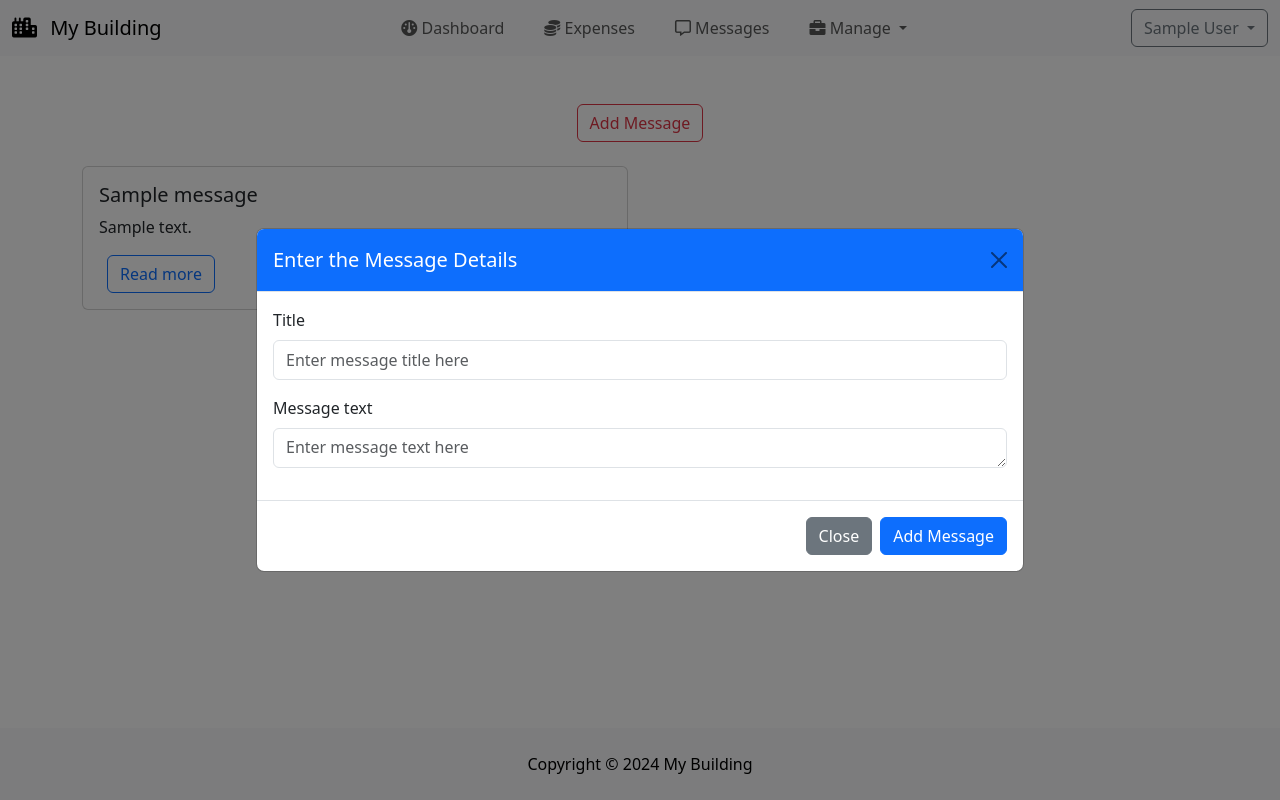
After one commit to dinocom33/BuildingBillsManagement, a Django app: page /building/messages/ in a window 1280 px wide, after a click on "Add Message". The commit adds this page. Run offline with Django 5.2, Linux system fonts and the light colour scheme; a user stored in the database is signed in; tables that the repository leaves empty hold one stand-in row (values such as "Sample post"); parts of the project's set-up code (start-up, migrations or seed data) failed here and were passed over.

Commit message:
Added message dashboard

```diff
--- a/building/urls.py
+++ b/building/urls.py
@@ -13,4 +13,7 @@ urlpatterns = [
     path('expense_dashboard/', views.manage_expenses, name='expense_dashboard'),
     path('create_expense/', views.create_expense, name='create_expense'),
     path('bills/', views.bills, name='bills'),
+    path('add_message/', views.add_message, name='create_message'),
+    path('messages/', views.messages_view, name='messages'),
+    path('message/<int:message_id>/', views.message_view, name='message'),
 ]
--- a/building/views.py
+++ b/building/views.py
@@ -13,7 +13,7 @@ from django.urls import reverse
 from accounts.decorators import group_required
 from .tasks import create_apartment_bills_task
 
-from building.models import Building, Bill, Apartment, Entrance, Expense, TotalMaintenanceAmount
+from building.models import Building, Bill, Apartment, Entrance, Expense, TotalMaintenanceAmount, Message
 
 User = get_user_model()
 
@@ -376,3 +376,52 @@ def bills(request):
     }
 
     return render(request, 'building/bills.html', context)
+
+
+@login_required
+@group_required('manager')
+def add_message(request):
+    if request.method == 'POST':
+        title = request.POST['title']
+        text = request.POST['text']
+        user = request.user
+        building = user.owner.filter(entrance__isnull=False).first().entrance.building
+        entrance = user.owner.filter(entrance__isnull=False).first().entrance
+
+        Message.objects.create(
+            title=title,
+            text=text,
+            building=building,
+            entrance=entrance
+        )
+
+        messages.success(request, 'Message created successfully')
+        return redirect('building:messages')
+
+    return render(request, 'building/messages.html')
+
+
+@login_required
+def messages_view(request):
+    all_messages = Message.objects.filter(building__apartments__owner=request.user).order_by('-date')
+
+    paginator = Paginator(all_messages, 10)
+    page_number = request.GET.get('page')
+    page_obj = paginator.get_page(page_number)
+
+    context = {
+        'all_messages': page_obj
+    }
+
+    return render(request, 'building/messages.html', context)
+
+
+@login_required
+def message_view(request, message_id):
+    message = Message.objects.get(id=message_id)
+
+    context = {
+        'message': message
+    }
+
+    return render(request, 'building/messages.html', context)
--- a/templates/accounts/my_bills.html
+++ b/templates/accounts/my_bills.html
@@ -14,7 +14,7 @@
         <div class="table-responsive">
             <table class="table table-striped table-bordered table-hover text-center align-middle">
                 {% include 'partials/_alerts.html' %}
-                <thead class="table-dark">
+                <thead class="table-secondary">
                 <tr>
                     <th>Owner</th>
                     <th>Apartment</th>
--- a/templates/accounts/residents.html
+++ b/templates/accounts/residents.html
@@ -24,7 +24,7 @@
         <div class="table-responsive">
             <table class="table table-striped table-bordered table-hover text-center align-middle">
                 {% include 'partials/_alerts.html' %}
-                <thead class="table-dark">
+                <thead class="table-secondary">
                 <tr>
                     <th>Name</th>
                     <th>Email</th>
--- a/templates/building/apartments.html
+++ b/templates/building/apartments.html
@@ -60,7 +60,7 @@
         <div class="table-responsive">
             <table class="table table-striped table-bordered table-hover text-center align-middle">
                 {% include 'partials/_alerts.html' %}
-                <thead class="table-dark">
+                <thead class="table-secondary">
                 <tr>
                     <th>Apartment</th>
                     <th>Floor</th>
--- a/templates/building/bills.html
+++ b/templates/building/bills.html
@@ -24,7 +24,7 @@
         <div class="table-responsive">
             <table class="table table-striped table-bordered table-hover text-center align-middle">
                 {% include 'partials/_alerts.html' %}
-                <thead class="table-dark">
+                <thead class="table-secondary">
                 <tr>
                     <th>Electricity</th>
                     <th>Elevator Electricity</th>
--- a/templates/building/manage_expenses.html
+++ b/templates/building/manage_expenses.html
@@ -37,7 +37,7 @@
         <div class="table-responsive">
             <table class="table table-striped table-bordered table-hover text-center align-middle">
                 {% include 'partials/_alerts.html' %}
-                <thead class="table-dark">
+                <thead class="table-secondary">
                 <tr>
                     <th>Name</th>
                     <th>Description</th>
--- /dev/null
+++ b/templates/building/messages.html
@@ -0,0 +1,197 @@
+{% extends 'base.html' %}
+{% load static %}
+{% load month_tags %}
+
+{% block title %}Dashboard{% endblock title %}
+
+{% block content %}
+    <section class="mb-5 mt-5 pb-4">
+        <div class="container mt-4">
+            <div class="text-center mb-4" id="navigation-buttons">
+                {% if request.user.groups.all.0.name == 'manager' or request.user.is_superuser %}
+                    <button type="button" class="btn btn-outline-danger mx-2" data-bs-toggle="modal"
+                            data-bs-target="#addMessageModal" id="add-message">
+                        Add Message
+                    </button>
+                {% endif %}
+            </div>
+            {% include 'partials/_alerts.html' %}
+            {% if all_messages %}
+                <div class="row">
+                    {% for message in all_messages %}
+                        <div class="col-sm-6 mb-3  mb-4">
+                            <div class="card">
+                                <div class="card-body">
+                                    <h5 class="card-title">{{ message.title }}</h5>
+                                    <p class="card-text">{{ message.text | truncatechars:70 }}</p>
+                                    <button type="button" class="btn btn-outline-primary mx-2"
+                                            data-bs-toggle="modal"
+                                            data-bs-target="#viewMessageModal"
+                                            data-message-id="{{ message.id }}"
+                                            data-message-title="{{ message.title }}"
+                                            data-message-text="{{ message.text }}"
+                                            id="view-message-{{ message.id }}">
+                                        Read more
+                                    </button>
+                                </div>
+                            </div>
+                        </div>
+                    {% endfor %}
+                </div>
+            {% else %}
+                <h2 class="text-center mt-4">No messages found</h2>
+            {% endif %}
+        </div>
+
+        <!-- Modal for Adding Message -->
+        <div class="modal fade" id="addMessageModal" tabindex="-1" aria-labelledby="addMessageModal" aria-hidden="true">
+            <div class="modal-dialog modal-dialog-centered" style="max-width: 60%;">
+                <div class="modal-content">
+                    <div class="modal-header bg-primary text-white">
+                        <h5 class="modal-title" id="addMessageModal">Enter the Message Details</h5>
+                        <button type="button" class="btn-close" data-bs-dismiss="modal" aria-label="Close"></button>
+                    </div>
+                    <form method="post" action="{% url 'building:create_message' %}">
+                        {% csrf_token %}
+                        <div class="modal-body">
+                            <div class="mb-3">
+                                <input type="hidden" name="month" value="{{ month }}">
+                                <input type="hidden" name="year" value="{{ year }}">
+                                <label for="title" class="form-label">Title</label>
+                                <input name="title" id="title" type="text"
+                                       placeholder="Enter message title here" class="form-control" required/>
+                            </div>
+                            <div class="mb-3">
+                                <label for="text" class="form-label">Message text</label>
+                                <textarea name="text" id="text" rows="6"
+                                          placeholder="Enter message text here" class="form-control"
+                                          required></textarea>
+                            </div>
+                        </div>
+                        <div class="modal-footer">
+                            <button type="button" class="btn btn-secondary" data-bs-dismiss="modal">Close</button>
+                            <button type="submit" class="btn btn-primary">Add Message</button>
+                        </div>
+                    </form>
+                </div>
+            </div>
+        </div>
+
+        <!-- Modal for View Message -->
+        <div class="modal fade" id="viewMessageModal" tabindex="-1" aria-labelledby="viewMessageModalLabel"
+             aria-hidden="true">
+            <div class="modal-dialog modal-dialog-centered" style="max-width: 60%;">
+                <div class="modal-content">
+                    <div class="modal-header bg-primary text-white">
+                        <h5 class="modal-title" id="viewMessageModalLabel">Message Details</h5>
+                        <button type="button" class="btn-close" data-bs-dismiss="modal" aria-label="Close"></button>
+                    </div>
+                    <div class="modal-body">
+                        <div class="mb-3">
+                            <label for="message-title" class="form-label">Title</label>
+                            <input type="text" id="message-title" class="form-control" readonly/>
+                        </div>
+                        <div class="mb-3">
+                            <label for="message-text" class="form-label">Message text</label>
+                            <textarea id="message-text" class="form-control"
+                                      readonly></textarea>
+                        </div>
+                    </div>
+                    <div class="modal-footer">
+                        <button type="button" class="btn btn-secondary" data-bs-dismiss="modal">Close</button>
+                    </div>
+                </div>
+            </div>
+        </div>
+
+        <!-- Pagination -->
+        {% if all_messages.has_other_pages %}
+            <div class="d-flex justify-content-center mt-4">
+                <nav aria-label="Page navigation">
+                    <ul class="pagination">
+                        {% if all_messages.has_previous %}
+                            <li class="page-item">
+                                <a class="page-link" href="?page={{ all_messages.previous_page_number }}"
+                                   aria-label="Previous">
+                                    <span aria-hidden="true">&laquo;</span>
+                                </a>
+                            </li>
+                        {% else %}
+                            <li class="page-item disabled">
+                                <a class="page-link" aria-label="Previous">
+                                    <span aria-hidden="true">&laquo;</span>
+                                </a>
+                            </li>
+                        {% endif %}
+                        {% for i in all_messages.paginator.page_range %}
+                            {% if all_messages.number == i %}
+                                <li class="page-item active">
+                                    <a class="page-link">{{ i }}</a>
+                                </li>
+                            {% else %}
+                                <li class="page-item">
+                                    <a class="page-link" href="?page={{ i }}">{{ i }}</a>
+                                </li>
+                            {% endif %}
+                        {% endfor %}
+                        {% if all_messages.has_next %}
+                            <li class="page-item">
+                                <a class="page-link" href="?page={{ all_messages.next_page_number }}" aria-label="Next">
+                                    <span aria-hidden="true">&raquo;</span>
+                                </a>
+                            </li>
+                        {% else %}
+                            <li class="page-item disabled">
+                                <a class="page-link" aria-label="Next">
+                                    <span aria-hidden="true">&raquo;</span>
+                                </a>
+                            </li>
+                        {% endif %}
+                    </ul>
+                </nav>
+            </div>
+        {% endif %}
+    </section>
+    <script>
+        document.addEventListener('DOMContentLoaded', function () {
+            const buttons = document.querySelectorAll('button[data-bs-target="#viewMessageModal"]');
+
+            buttons.forEach(function (button) {
+                button.addEventListener('click', function () {
+                    const messageTitle = button.getAttribute('data-message-title');
+                    const messageText = button.getAttribute('data-message-text');
+
+                    document.getElementById('message-title').value = messageTitle;
+                    document.getElementById('message-text').value = messageText;
+                });
+            });
+        });
+    </script>
+    <script>
+        document.addEventListener('DOMContentLoaded', function () {
+            const messageText = document.getElementById('message-text');
+
+            function autoResize() {
+                messageText.style.height = 'auto';
+                messageText.style.height = (messageText.scrollHeight) + 'px';
+            }
+
+            // Resize textarea when the modal is shown
+            const modal = document.getElementById('viewMessageModal');
+            modal.addEventListener('shown.bs.modal', autoResize);
+        });
+    </script>
+    <!-- JavaScript to auto-resize textarea -->
+    <script>
+        document.addEventListener('DOMContentLoaded', function () {
+            const textarea = document.getElementById('text');
+
+            function autoResize() {
+                this.style.height = 'auto';  // Reset height
+                this.style.height = (this.scrollHeight) + 'px';  // Set height based on content
+            }
+
+            textarea.addEventListener('input', autoResize);  // Attach the event listener
+        });
+    </script>
+{% endblock %}
--- a/templates/partials/_navbar.html
+++ b/templates/partials/_navbar.html
@@ -1,6 +1,6 @@
 <nav class="navbar sticky-top navbar-expand-lg bg-body-tertiary">
     <div class="container-fluid">
-        <a class="navbar-brand" href="{% url 'dashboard' %}">My Building</a>
+        <a class="navbar-brand" href="{% url 'dashboard' %}"><i class="fa-solid fa-city me-2"></i> My Building</a>
         <button class="navbar-toggler" type="button" data-bs-toggle="collapse" data-bs-target="#navbarTogglerDemo02"
                 aria-controls="navbarTogglerDemo02" aria-expanded="false" aria-label="Toggle navigation">
             <span class="navbar-toggler-icon"></span>
@@ -12,24 +12,30 @@
                 {#                </li>#}
                 {% if request.user.is_authenticated %}
                     <li class="nav-item me-4">
-                        <a class="nav-link" href="{% url 'dashboard' %}">Dashboard</a>
+                        <a class="nav-link" href="{% url 'dashboard' %}"><i class="fa fa-dashboard"></i> Dashboard</a>
                     </li>
                     <li class="nav-item me-4">
-                        <a class="nav-link" href="{% url 'building:expense_dashboard' %}">Expenses</a>
+                        <a class="nav-link" href="{% url 'building:expense_dashboard' %}"><i class="fas fa-coins"></i> Expenses</a>
+                    </li>
+                    <li class="nav-item me-4">
+                        <a class="nav-link" href="{% url 'building:messages' %}"><i class="fa-regular fa-message"></i> Messages</a>
                     </li>
                     {% if request.user.groups.all.0.name == 'manager' or request.user.is_superuser %}
                         <li class="nav-item dropdown">
                             <a class="nav-link dropdown-toggle" href="#" role="button" data-bs-toggle="dropdown"
                                aria-expanded="false">
-                                Manage
+                                <i class="fas fa-briefcase"></i> Manage
                             </a>
                             <ul class="dropdown-menu">
                                 <li><a class="dropdown-item" href="{% url 'building:apartments' %}">
-                                    <i class="fas fa-building me-2"></i> Apartments</a></li>
+                                    <i class="fas fa-building me-2"></i> Apartments</a>
+                                </li>
                                 <li><a class="dropdown-item" href="{% url 'residents' %}">
-                                    <i class="fas fa-users"></i> Residents</a></li>
+                                    <i class="fas fa-users"></i> Residents</a>
+                                </li>
                                 <li><a class="dropdown-item" href="{% url 'building:bills' %}">
-                                    <i class="fas fa-money-bill-alt me-1"></i> Bills</a></li>
+                                    <i class="fas fa-money-bill-alt me-1"></i> Bills</a>
+                                </li>
                             </ul>
                         </li>
                     {% endif %}
```
Also changed, not shown: building/admin.py (+9 -1 lines), building/models.py (+14 -0 lines), templates/accounts/dashboard.html (+8 -8 lines), building/migrations/0013_message.py (added).
